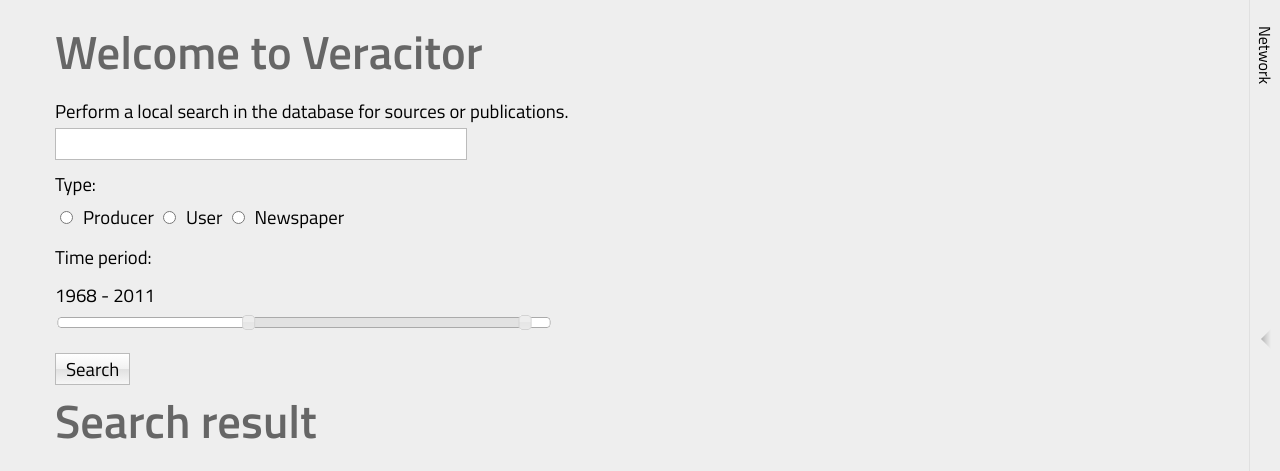
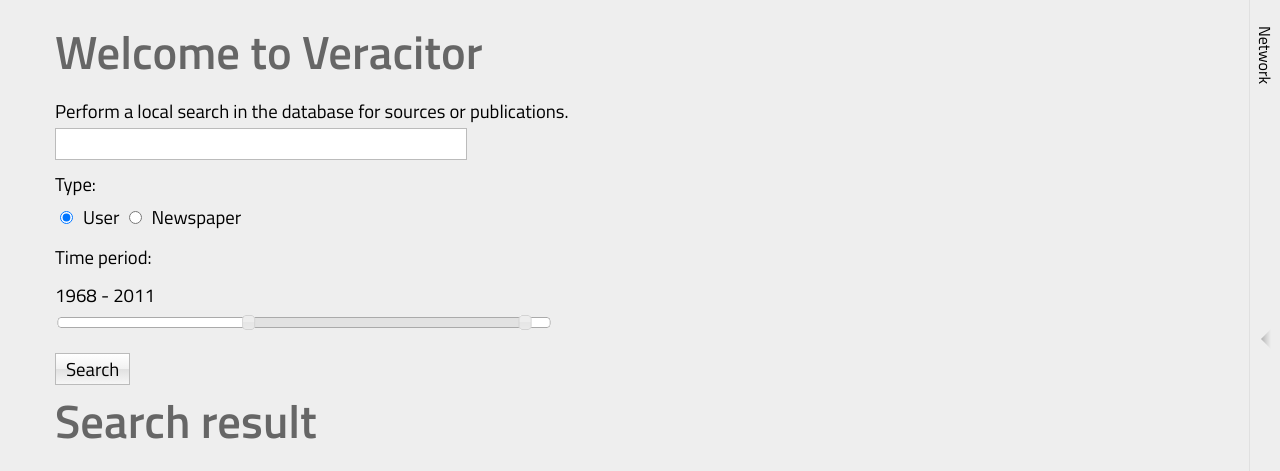
Before and after one commit to mvk-team42/Veracitor, a Flask app: page / in a window 1280 px wide. Shown: the part 84-555 px from the top of the page. Run offline with Flask 2, Linux system fonts and the light colour scheme; parts of the project's set-up code (start-up, migrations or seed data) failed here and were passed over.

Commit message:
removed "Producer" type

```diff
--- a/veracitor/web/templates/tabs/search_tab.html
+++ b/veracitor/web/templates/tabs/search_tab.html
@@ -11,8 +11,7 @@
 
 <p>Type:
     <form id="search-types">
-        <label><input type="radio" name="type" value="Producer" />Producer</label>
-        <label><input type="radio" name="type" value="User" />User</label>
+        <label><input type="radio" name="type" value="User" checked />User</label>
         <label><input type="radio" name="type" value="newspaper" />Newspaper</label>
     </form>
 </p>
```
